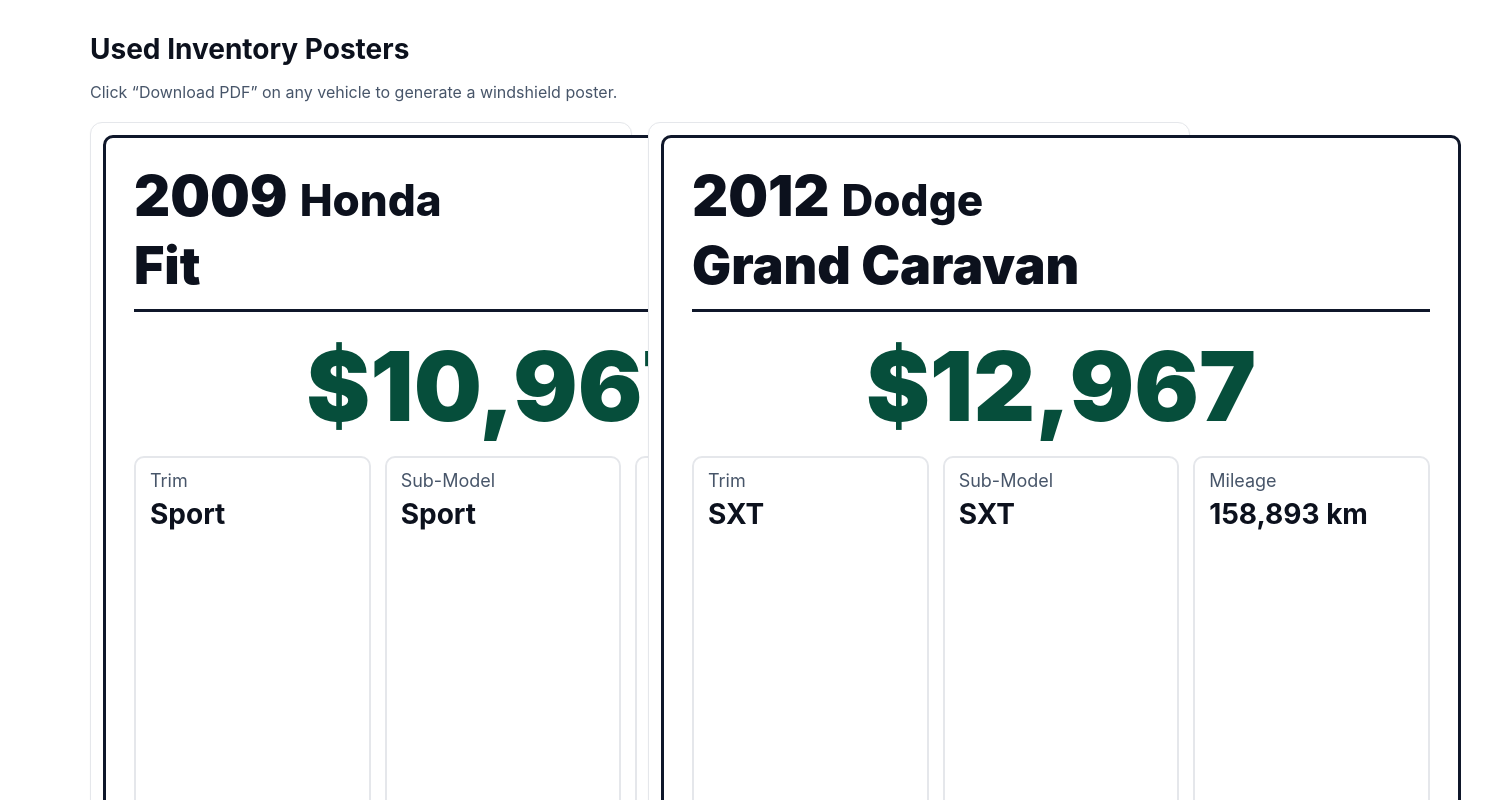
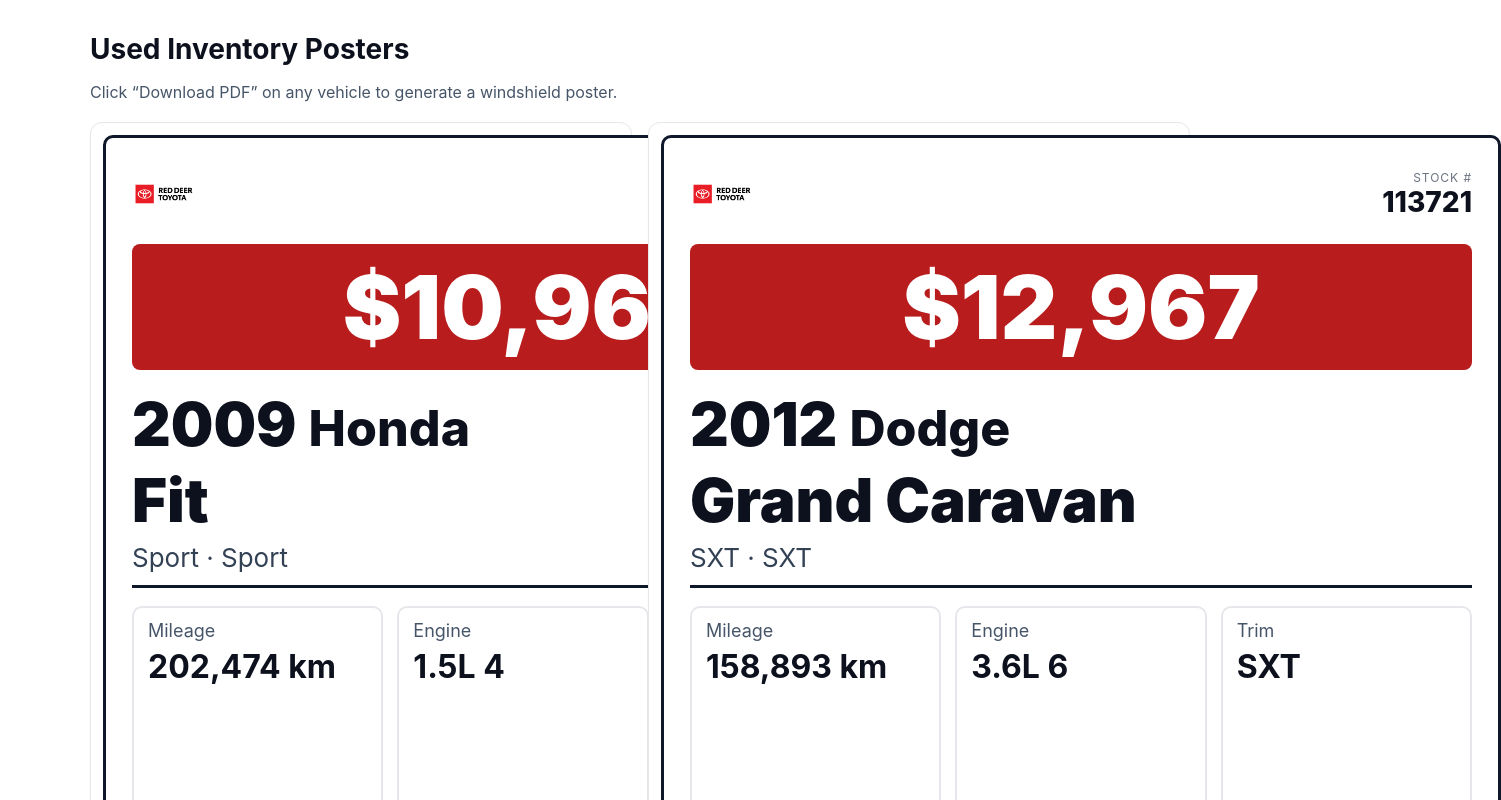
Before and after one commit to smitster1403/red-deer-toyota, a React (Create React App) app: page / in a window 1280 px wide. Shown: the top 800 px of the page, 1501 px wide, since content can reach past the window. Built offline with nearby package versions, Linux system fonts and the light colour scheme.

Commit message:
design update #1

```diff
--- a/src/App.css
+++ b/src/App.css
@@ -54,16 +54,42 @@
 
 /* Poster styles (A4-ish aspect ratio) */
 .poster {
-  width: 800px; /* Display size, rendered at 2x in PDF */
+  width: 840px; /* Display size, rendered at 2x in PDF */
   aspect-ratio: 1/1.414; /* A4 portrait */
   border: 3px solid #0f172a;
   border-radius: 10px;
-  padding: 24px 28px;
+  padding: 24px 26px;
   background: #fff;
   box-sizing: border-box;
   display: flex;
   flex-direction: column;
   gap: 18px;
+}
+
+.poster-header-brand {
+  display: flex;
+  justify-content: space-between;
+  align-items: center;
+}
+
+.brand-left { display: flex; align-items: center; gap: 12px; }
+.brand-logo { width: 64px; height: 64px; object-fit: contain; }
+.brand-info { line-height: 1.1; }
+.brand-name { font-size: 24px; font-weight: 800; }
+.brand-site { font-size: 14px; color: #475569; }
+
+.brand-right { text-align: right; }
+.stock-label { font-size: 12px; color: #6b7280; letter-spacing: 0.08em; text-transform: uppercase; }
+.stock-value { font-size: 28px; font-weight: 800; }
+
+.poster-price-banner {
+  background: #b91c1c;
+  color: #fff;
+  text-align: center;
+  font-size: 88px;
+  font-weight: 900;
+  padding: 10px 0;
+  border-radius: 8px;
 }
 
 .poster-title-block {
@@ -78,19 +104,25 @@
 }
 
 .poster-year {
-  font-size: 56px;
+  font-size: 60px;
   font-weight: 900;
 }
 
 .poster-make {
-  font-size: 44px;
+  font-size: 50px;
   font-weight: 800;
 }
 
 .poster-model-large {
   margin-top: 4px;
-  font-size: 52px;
+  font-size: 60px;
   font-weight: 900;
+}
+
+.poster-subtitle {
+  margin-top: 6px;
+  font-size: 26px;
+  color: #334155;
 }
 
 .poster-price-center {
@@ -124,7 +156,7 @@
 }
 
 .spec span {
-  font-size: 28px;
+  font-size: 32px;
   font-weight: 700;
 }
 
--- a/src/components/VehiclePoster.js
+++ b/src/components/VehiclePoster.js
@@ -13,11 +13,10 @@
     const pdf = new jsPDF({ orientation: 'portrait', unit: 'pt', format: 'a4' });
     const pageWidth = pdf.internal.pageSize.getWidth();
     const pageHeight = pdf.internal.pageSize.getHeight();
-    // Fit image width to page while preserving aspect ratio
+    // Fit image to full page width; with A4-matching aspect ratio this fills the page height
     const imgWidth = pageWidth;
     const imgHeight = (canvas.height * imgWidth) / canvas.width;
-    const y = Math.max(0, (pageHeight - imgHeight) / 2);
-    pdf.addImage(imgData, 'PNG', 0, y, imgWidth, imgHeight);
+    pdf.addImage(imgData, 'PNG', 0, 0, imgWidth, imgHeight);
     const name = `${vehicle.makeName || 'Vehicle'}-${vehicle.year || ''}-${vehicle.model || ''}`
       .replace(/\s+/g, '-')
   .replace(/[^a-z0-9-]/gi, '')
@@ -28,23 +27,54 @@
   return (
     <div className="poster-wrapper">
       <div className="poster" ref={ref}>
+        {/* Header with logo and brand */}
+        <div className="poster-header-brand">
+          <div className="brand-left">
+            <img
+              className="brand-logo"
+              src={`${process.env.PUBLIC_URL || ''}/red-deer-logo.png`}
+              alt="Red Deer Toyota logo"
+            />
+            {/* <div className="brand-info">
+              <div className="brand-name">Red Deer Toyota</div>
+              <div className="brand-site">reddeertoyota.com</div>
+            </div> */}
+          </div>
+          <div className="brand-right">
+            <div className="stock-label">Stock #</div>
+            <div className="stock-value">{vehicle.stock_number || '—'}</div>
+          </div>
+        </div>
+
+        {/* Center price banner */}
+        <div className="poster-price-banner">
+          {vehicle.value ? `$${Number(String(vehicle.value).replace(/[^0-9]/g, '')).toLocaleString()}` : '—'}
+        </div>
+
+        {/* Vehicle title */}
         <div className="poster-title-block">
           <div className="poster-title-line">
             <span className="poster-year">{vehicle.year}</span>
             <span className="poster-make">{vehicle.makeName}</span>
           </div>
           <div className="poster-model-large">{vehicle.model}</div>
+          {(vehicle.trim || vehicle['sub-model']) && (
+            <div className="poster-subtitle">
+              {[vehicle.trim, vehicle['sub-model']].filter(Boolean).join(' · ')}
+            </div>
+          )}
         </div>
-        <div className="poster-price-center">
-          {vehicle.value ? `$${Number(String(vehicle.value).replace(/[^0-9]/g, '')).toLocaleString()}` : '—'}
-        </div>
+
+        {/* Specs grid */}
         <div className="poster-specs-wide">
+          <div className="spec"><label>Mileage</label><span>{vehicle.mileage ? `${Number(String(vehicle.mileage).replace(/[^0-9]/g, '')).toLocaleString()} km` : '—'}</span></div>
+          <div className="spec"><label>Engine</label><span>{vehicle.engine || '—'}</span></div>
           <div className="spec"><label>Trim</label><span>{vehicle.trim || '—'}</span></div>
           <div className="spec"><label>Sub-Model</label><span>{vehicle['sub-model'] || '—'}</span></div>
-          <div className="spec"><label>Mileage</label><span>{vehicle.mileage ? `${Number(String(vehicle.mileage).replace(/[^0-9]/g, '')).toLocaleString()} km` : '—'}</span></div>
-          <div className="spec"><label>Engine</label><span>{vehicle.engine || '—'}</span></div>
-          <div className="spec"><label>Stock #</label><span>{vehicle.stock_number || '—'}</span></div>
+          <div className="spec"><label>Make</label><span>{vehicle.makeName || '—'}</span></div>
+          <div className="spec"><label>Model</label><span>{vehicle.model || '—'}</span></div>
         </div>
+
         <div className="poster-footer">Red Deer Toyota · Used Inventory · reddeertoyota.com</div>
       </div>
       <button className="btn" onClick={handleDownloadPdf}>Download PDF</button>
```
Also changed, not shown: public/red-deer-logo.png (added), 1 other file (tests, documents, lock files or other folders).
